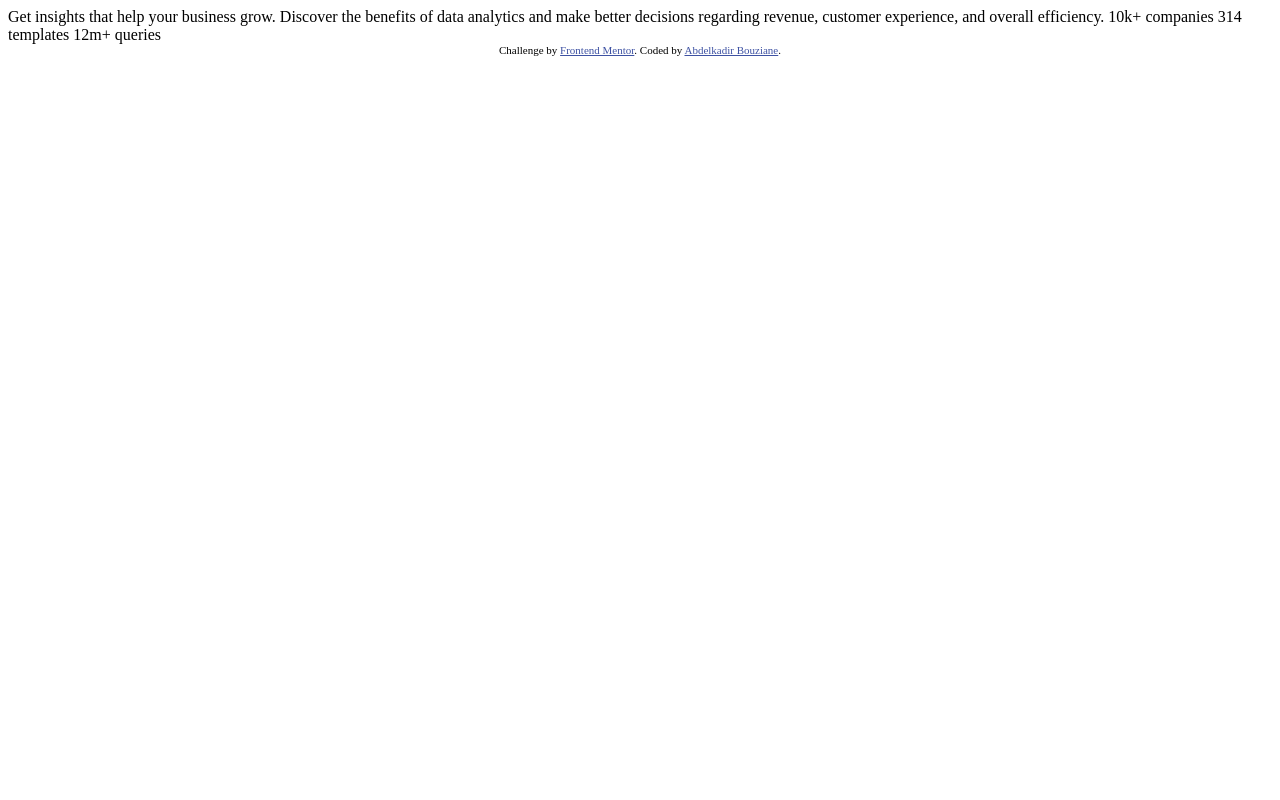
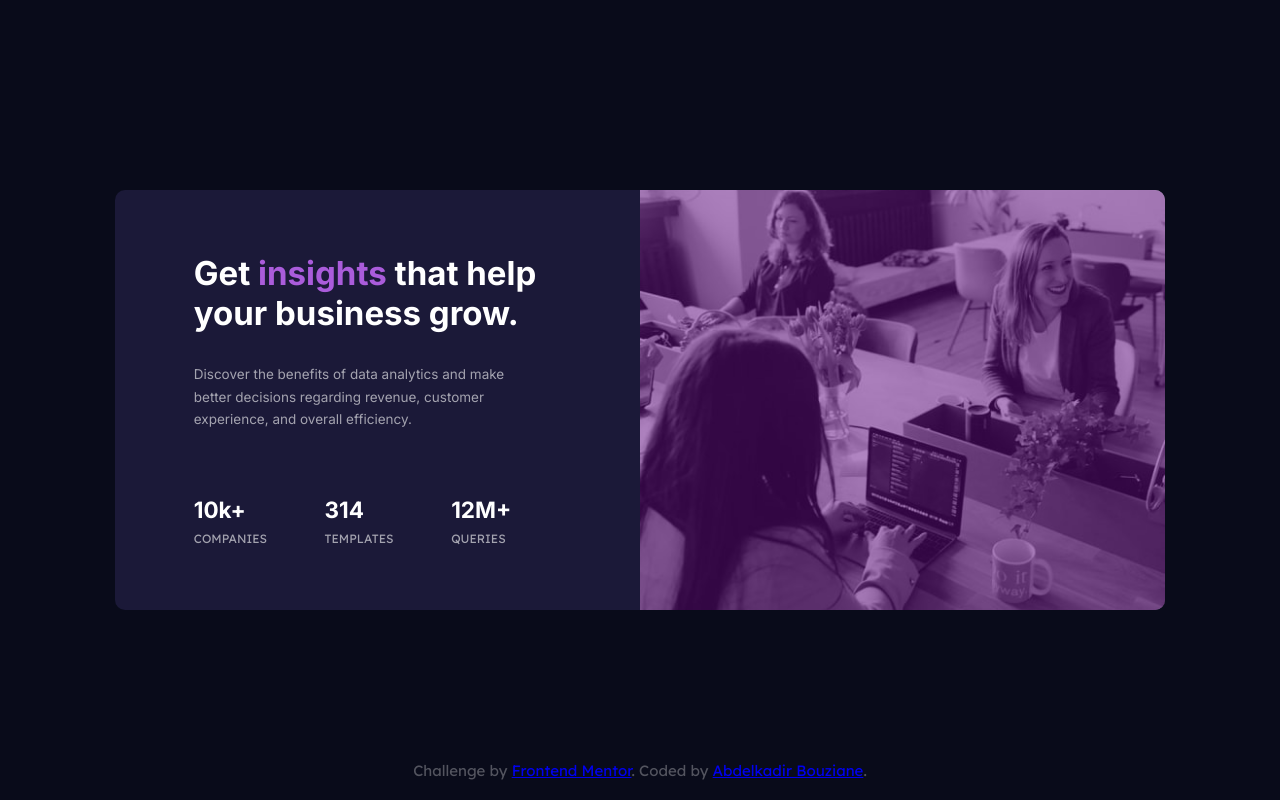
Before and after one commit to abdelkadir-bouziane/Stats-preview-card-component, a plain HTML site: page index.html in a window 1280 px wide. Drawn offline with Linux system fonts and the light colour scheme.

Commit message:
styling with css

```diff
--- a/index.html
+++ b/index.html
@@ -1,33 +1,286 @@
 <!DOCTYPE html>
 <html lang="en">
+
 <head>
   <meta charset="UTF-8">
-  <meta name="viewport" content="width=device-width, initial-scale=1.0"> <!-- displays site properly based on user's device -->
+  <meta name="viewport" content="width=device-width, initial-scale=1.0">
+  <!-- displays site properly based on user's device -->
 
   <link rel="icon" type="image/png" sizes="32x32" href="./images/favicon-32x32.png">
+  <link rel="preconnect" href="https://fonts.gstatic.com">
+  <link href="https://fonts.googleapis.com/css2?family=Inter:wght@400;700&display=swap" rel="stylesheet">
+  <link href="https://fonts.googleapis.com/css2?family=Lexend+Deca&display=swap" rel="stylesheet">
 
   <title>Frontend Mentor | Stats preview card component</title>
 
   <!-- Feel free to remove these styles or customise in your own stylesheet 👍 -->
   <style>
-    .attribution { font-size: 11px; text-align: center; }
-    .attribution a { color: hsl(228, 45%, 44%); }
+    @media only screen and (min-width: 1100px) {
+      * {
+        margin: 0;
+        padding: 0;
+      }
+
+      body {
+        Font-size: 15px;
+      }
+
+      .wrapper1 {
+        position: relative;
+        height: 100vh;
+        background-color: hsl(233, 47%, 7%);
+      }
+
+      .wrapper2 {
+        position: absolute;
+        background-color: hsl(244, 38%, 16%);
+        color: hsl(0, 0%, 100%);
+        height: 420px;
+        width: 1050px;
+        top: 50%;
+        left: 50%;
+        transform: translate(-50%, -50%);
+        border-radius: 10px;
+        display: flex;
+        flex-direction: row-reverse;
+      }
+
+      .img-area {
+        width: 50%;
+        background-image: url("images/image-header-desktop.jpg");
+        background-repeat: no-repeat;
+        border-radius: 0px 10px 10px 0px;
+        background-position: center center;
+        background-size: cover;
+        position: relative;
+      }
+
+      .layer {
+        background-color: hsla(283, 85%, 28%, 0.5);
+        border-radius: 0px 10px 10px 0px;
+        position: absolute;
+        top: 0;
+        left: 0;
+        width: 100%;
+        height: 100%;
+      }
+
+      .txt-area1 {
+        width: 50%;
+        margin: auto 0;
+      }
+
+      .txt-area2 {
+        padding: 0 15%;
+      }
+
+      .pink-txt {
+        color: hsl(277, 64%, 61%);
+      }
+
+      .txt-area2 h1 {
+        font-family: 'Inter', sans-serif;
+        font-weight: 700;
+        font-size: 2.2em;
+      }
+
+      .txt-area2 p {
+        margin: 30px 20px 30px 0;
+        font-family: 'Inter', sans-serif;
+        font-weight: 400;
+        font-size: .9em;
+        line-height: 1.7;
+        color: hsla(0, 0%, 100%, 0.6);
+      }
+
+      .stat-area {
+        font-size: 1em;
+        margin: 60px 50px 0 0;
+        display: flex;
+        justify-content: space-between;
+      }
+
+      .item {
+        font-family: 'Inter', sans-serif;
+        font-weight: 700;
+      }
+
+      .item h2 {
+        margin: 5px 0;
+      }
+
+      .item span {
+        color: hsla(0, 0%, 100%, 0.6);
+        font-family: 'Lexend Deca', sans-serif;
+        font-weight: 400;
+        font-size: .8em;
+        text-transform: uppercase;
+      }
+
+      .attribution {
+        color: hsla(0, 0%, 100%, 0.3);
+        font-family: 'Lexend Deca', sans-serif;
+        font-weight: 400;
+        position: absolute;
+        bottom: 20px;
+        left: 50%;
+        transform: translate(-50%, 0);
+        text-align: center;
+      }
+    }
+
+    @media only screen and (max-width: 1101px) {
+
+      * {
+        margin: 0;
+        padding: 0;
+      }
+
+      body {
+        font-size: 15px;
+      }
+
+      .wrapper1 {
+        position: static;
+        height: auto;
+        padding: 30px;
+        background-color: hsl(233, 47%, 7%);
+      }
+
+      .wrapper2 {
+        position: static;
+        background-color: hsl(244, 38%, 16%);
+        color: hsl(0, 0%, 100%);
+        height: auto;
+        width: auto;
+        border-radius: 10px;
+        display: block;
+      }
+
+      .img-area {
+        width: auto;
+        height: 300px;
+        background-image: url("images/image-header-desktop.jpg");
+        background-repeat: no-repeat;
+        border-radius: 10px 10px 0px 0px;
+        background-position: center center;
+        background-size: cover;
+        position: static;
+      }
+
+      .layer {
+        background-color: hsla(283, 85%, 28%, 0.5);
+        border-radius: 10px 10px 0px 0px;
+        position: static;
+        width: 100%;
+        height: 100%;
+      }
+
+      .txt-area1 {
+        width: auto;
+        padding: 60px 40px 30px;
+        text-align: center;
+      }
+
+      .txt-area2 {
+        padding: 0;
+      }
+
+      .pink-txt {
+        color: hsl(277, 64%, 61%);
+      }
+
+      .txt-area2 h1 {
+        font-family: "Inter", sans-serif;
+        font-weight: 700;
+        font-size: 1.8em;
+      }
+
+      .txt-area2 p {
+        font-family: "Inter", sans-serif;
+        font-weight: 400;
+        font-size: 1em;
+        line-height: 1.7;
+        color: hsla(0, 0%, 100%, 0.6);
+        margin: 20px 0;
+      }
+
+      .stat-area {
+        font-size: 1em;
+        margin: 0;
+        display: flex;
+        justify-content: space-between;
+        flex-direction: column;
+      }
+
+      .item {
+        font-family: "Inter", sans-serif;
+        font-weight: 700;
+        margin: 15px 0;
+      }
+
+      .item h2 {
+        margin: 5px 0;
+      }
+
+      .item span {
+        color: hsla(0, 0%, 100%, 0.6);
+        font-family: "Lexend Deca", sans-serif;
+        font-weight: 400;
+        font-size: 0.8em;
+        text-transform: uppercase;
+      }
+
+      .attribution {
+        color: hsla(0, 0%, 100%, 0.3);
+        font-family: "Lexend Deca", sans-serif;
+        font-weight: 400;
+        position: static;
+        text-align: center;
+        margin: 20px 0 0 0;
+      }
+
+    }
   </style>
 </head>
+
 <body>
+  <div class="wrapper1">
+    <div class="wrapper2">
+      <div class="img-area">
+        <div class="layer">
+        </div>
+      </div>
 
-  Get insights that help your business grow.
-
-  Discover the benefits of data analytics and make better decisions regarding revenue, customer
-  experience, and overall efficiency.
-
-  10k+ companies
-  314 templates
-  12m+ queries
-
-  <div class="attribution">
-    Challenge by <a href="https://www.frontendmentor.io?ref=challenge" target="_blank">Frontend Mentor</a>.
-    Coded by <a href="#">Abdelkadir Bouziane</a>.
+      <div class="txt-area1">
+        <div class="txt-area2">
+          <h1>Get <span class="pink-txt">insights</span> that help your business grow.</h1>
+          <p>Discover the benefits of data analytics and make better decisions regarding revenue, customer experience,
+            and
+            overall efficiency.</p>
+          <div class="stat-area">
+            <div class="item">
+              <h2>10k+</h2>
+              <span>companies</span>
+            </div>
+            <div class="item">
+              <h2>314</h2>
+              <span>templates</span>
+            </div>
+            <div class="item">
+              <h2>12M+</h2>
+              <span>queries</span>
+            </div>
+          </div>
+        </div>
+      </div>
+    </div>
+    <div class="attribution">
+      <span>Challenge by <a href="https://www.frontendmentor.io?ref=challenge" target="_blank">Frontend
+          Mentor</a>.</span>
+      <span>Coded by <a href="https://github.com/abdelkadir-bouziane" target="_blank">Abdelkadir Bouziane</a>.</span>
+    </div>
   </div>
 </body>
+
 </html>
```
